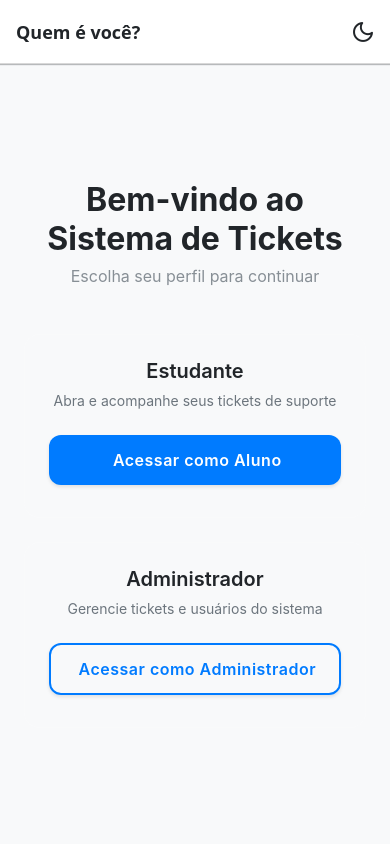
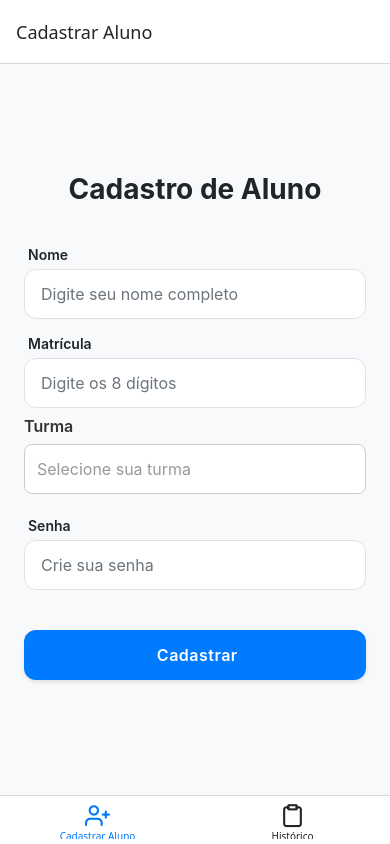
Before and after one commit to GustavoTavaresDosSantos/ticket-system, a React Native app in the folder app/: screen /AdminTabs in a window 390 px wide. Built offline with nearby package versions, Linux system fonts and the light colour scheme.

Commit message:
HistoryScreen feito, só falta a estilização

```diff
--- a/app/App.js
+++ b/app/App.js
@@ -16,6 +16,9 @@ import RegisterScreen from "./src/screens/admins/RegisterScreen";
 import HomeScreen from "./src/screens/students/HomeScreen";
 import ReceiveScreen from "./src/screens/students/ReceiveScreen";
 import ValidateScreen from "./src/screens/students/ValidateScreen";
+import HistoryScreen from "./src/screens/admins/HistoryScreen";
+import AdminTabs from "./src/navigation/AdminTabs";
+import ClassHistoryScreen from "./src/screens/admins/ClassHistoryScreen";
 
 const Stack = createNativeStackNavigator();
 
@@ -48,7 +51,8 @@ function AppNavigator() {
           contentStyle: { backgroundColor: colors.body }, // Estilo do conteúdo da tela
           headerBackTitleVisible: false, // Oculta o título do botão de voltar
           headerTitleStyle: { fontWeight: "700" }, // Estilo do título do cabeçalho
-          headerRight: () => ( // Botão de alternar tema no cabeçalho
+          headerRight: () => (
+            // Botão de alternar tema no cabeçalho
             <TouchableOpacity
               style={{ marginRight: 15 }}
               onPress={() => dispatch(toggleTheme())}
@@ -83,12 +87,12 @@ function AppNavigator() {
           options={{ title: "Acesso do Administrador" }}
         />
 
-        {/* Tela de Cadastro de Aluno (acessível pelo Admin) */}
         <Stack.Screen
-          name="RegisterScreen"
-          component={RegisterScreen}
-          options={{ title: "Cadastro de Aluno" }}
+          name="AdminTabs"
+          component={AdminTabs}
+          options={{ headerShown: false }}
         />
+        <Stack.Screen name="ClassHistory" component={ClassHistoryScreen} />
 
         {/* Tela Inicial do Aluno */}
         <Stack.Screen
--- a/app/package.json
+++ b/app/package.json
@@ -11,6 +11,7 @@
   "dependencies": {
     "@react-native-async-storage/async-storage": "^2.2.0",
     "@react-native-picker/picker": "^2.11.1",
+    "@react-navigation/bottom-tabs": "^7.4.7",
     "@react-navigation/native": "^7.1.17",
     "@react-navigation/native-stack": "^7.3.25",
     "@reduxjs/toolkit": "^2.8.2",
@@ -25,7 +26,7 @@
     "react-native-get-random-values": "~1.11.0",
     "react-native-maps": "^1.20.1",
     "react-native-reanimated": "~3.17.4",
-    "react-native-safe-area-context": "5.4.0",
+    "react-native-safe-area-context": "^5.4.0",
     "react-native-screens": "~4.11.1",
     "react-native-vector-icons": "^10.3.0",
     "react-redux": "^9.2.0",
--- /dev/null
+++ b/app/src/navigation/AdminTabs.js
@@ -0,0 +1,43 @@
+import React from "react";
+import { createBottomTabNavigator } from "@react-navigation/bottom-tabs";
+import { useSelector } from "react-redux";
+import { Feather } from "@expo/vector-icons";
+
+import RegisterScreen from "../screens/admins/RegisterScreen";
+import HistoryScreen from "../screens/admins/HistoryScreen"; // crie se ainda não existir
+
+const Tab = createBottomTabNavigator();
+
+export default function AdminTabs() {
+  const { theme, colors } = useSelector((state) => state.theme);
+  const currentColors = colors[theme];
+
+  return (
+    <Tab.Navigator
+      screenOptions={({ route }) => ({
+        headerStyle: { backgroundColor: currentColors.header },
+        headerTintColor: currentColors.text,
+        tabBarStyle: { backgroundColor: currentColors.header },
+        tabBarActiveTintColor: currentColors.primary,
+        tabBarInactiveTintColor: currentColors.text,
+        tabBarIcon: ({ color, size }) => {
+          let iconName;
+          if (route.name === "Register") iconName = "user-plus";
+          else if (route.name === "History") iconName = "clipboard";
+          return <Feather name={iconName} size={size} color={color} />;
+        },
+      })}
+    >
+      <Tab.Screen
+        name="Register"
+        component={RegisterScreen}
+        options={{ title: "Cadastrar Aluno" }}
+      />
+      <Tab.Screen
+        name="History"
+        component={HistoryScreen}
+        options={{ title: "Histórico" }}
+      />
+    </Tab.Navigator>
+  );
+}
--- /dev/null
+++ b/app/src/screens/admins/ClassHistoryScreen.jsx
@@ -0,0 +1,93 @@
+import React, { useEffect, useState } from "react";
+import { View, Text, FlatList, StyleSheet } from "react-native";
+import AsyncStorage from "@react-native-async-storage/async-storage";
+import { classes } from "../../utils/timeAndConstants";
+import { useFocusEffect } from "@react-navigation/native";
+
+export default function ClassHistoryScreen({ route }) {
+  const { classId } = route.params;
+  const [students, setStudents] = useState([]);
+
+  // Pega os alunos do AsyncStorage filtrando pela turma
+  const loadStudents = async () => {
+    try {
+      const usersData = await AsyncStorage.getItem("users");
+      const users = usersData ? JSON.parse(usersData) : [];
+      const classStudents = users.filter(
+        (user) => user.role === "student" && user.class === classId
+      );
+
+      // Verifica se cada aluno já pegou o ticket hoje
+      const today = new Date().toISOString().split("T")[0];
+      const studentsWithTicket = await Promise.all(
+        classStudents.map(async (student) => {
+          const ticketDate = await AsyncStorage.getItem(
+            `ticketRedeemDate_${student.id}`
+          );
+          return {
+            ...student,
+            ticketTaken: ticketDate === today, // true se pegou hoje
+          };
+        })
+      );
+
+      setStudents(studentsWithTicket);
+    } catch (error) {
+      console.error("Erro ao carregar alunos:", error);
+    }
+  };
+
+  useFocusEffect(
+    React.useCallback(() => {
+      loadStudents();
+    }, [])
+  );
+
+  const renderItem = ({ item }) => (
+    <View style={styles.card}>
+      <Text style={styles.name}>{item.name}</Text>
+      <Text style={styles.id}>Matrícula: {item.id}</Text>
+      {/* Aqui futuramente você pode adicionar colunas de tickets */}
+      <Text style={styles.ticket}>
+        Ticket: {item.ticketTaken ? "✅ Pegou hoje" : "—"}
+      </Text>
+    </View>
+  );
+
+  return (
+    <View style={styles.container}>
+      <Text style={styles.title}>{classes[classId]?.name || classId}</Text>
+      <Text style={styles.subTitle}>
+        Intervalo: {classes[classId]?.breakStart} - {classes[classId]?.breakEnd}
+      </Text>
+      <FlatList
+        data={students}
+        keyExtractor={(item) => item.id}
+        renderItem={renderItem}
+        ListEmptyComponent={
+          <Text style={{ marginTop: 20, color: "#555" }}>
+            Nenhum aluno cadastrado nesta turma.
+          </Text>
+        }
+      />
+    </View>
+  );
+}
+
+const styles = StyleSheet.create({
+  container: { flex: 1, padding: 20, backgroundColor: "#fff" },
+  title: { fontSize: 20, fontWeight: "bold", marginBottom: 15 },
+  row: {
+    flexDirection: "row",
+    borderBottomWidth: 1,
+    borderColor: "#ddd",
+    paddingVertical: 8,
+  },
+  headerRow: {
+    backgroundColor: "#f1f1f1",
+    borderBottomWidth: 2,
+  },
+  cell: { flex: 1, fontSize: 14, textAlign: "center" },
+  headerCell: { fontWeight: "bold" },
+  empty: { textAlign: "center", marginTop: 20, fontSize: 16, color: "#777" },
+});
--- /dev/null
+++ b/app/src/screens/admins/HistoryScreen.jsx
@@ -0,0 +1,61 @@
+import React from "react";
+import {
+  View,
+  Text,
+  FlatList,
+  StyleSheet,
+  TouchableOpacity,
+} from "react-native";
+import { useNavigation } from "@react-navigation/native";
+import { classes } from "../../utils/timeAndConstants";
+
+export default function HistoryScreen() {
+  const navigation = useNavigation();
+
+  const classArray = Object.keys(classes).map((key) => ({
+    id: key,
+    ...classes[key],
+  }));
+
+  const handlePress = (classId) => {
+    navigation.navigate("ClassHistory", { classId });
+  };
+
+  const renderItem = ({ item }) => (
+    <TouchableOpacity style={styles.card} onPress={() => handlePress(item.id)}>
+      <Text style={styles.className}>{item.name}</Text>
+      <Text style={styles.breakTime}>
+        Intervalo: {item.breakStart} - {item.breakEnd}
+      </Text>
+    </TouchableOpacity>
+  );
+
+  return (
+    <View style={styles.container}>
+      <Text style={styles.title}>Turmas Registradas</Text>
+      <FlatList
+        data={classArray}
+        keyExtractor={(item) => item.id}
+        renderItem={renderItem}
+      />
+    </View>
+  );
+}
+
+const styles = StyleSheet.create({
+  container: { flex: 1, padding: 20, backgroundColor: "#f4f4f4" },
+  title: { fontSize: 24, fontWeight: "700", marginBottom: 20 },
+  card: {
+    backgroundColor: "#fff",
+    padding: 15,
+    marginBottom: 15,
+    borderRadius: 10,
+    shadowColor: "#000",
+    shadowOpacity: 0.1,
+    shadowOffset: { width: 0, height: 2 },
+    shadowRadius: 4,
+    elevation: 3,
+  },
+  className: { fontSize: 18, fontWeight: "600" },
+  breakTime: { fontSize: 14, color: "#555", marginTop: 5 },
+});
--- a/app/src/screens/admins/LoginScreen.jsx
+++ b/app/src/screens/admins/LoginScreen.jsx
@@ -58,8 +58,9 @@ export default function AdminLoginScreen({ navigation }) {
       }
 
       // Login bem-sucedido, navega para a tela de registro de alunos
+      // Login bem-sucedido
       Alert.alert("Sucesso", "Login realizado com sucesso!");
-      navigation.replace("RegisterScreen");
+      navigation.replace("AdminTabs");
     } catch (error) {
       console.error("Erro ao logar admin:", error);
       Alert.alert("Erro", "Falha ao realizar login. Tente novamente.");
```
Also changed, not shown: 1 other file (tests, documents, lock files or other folders).
